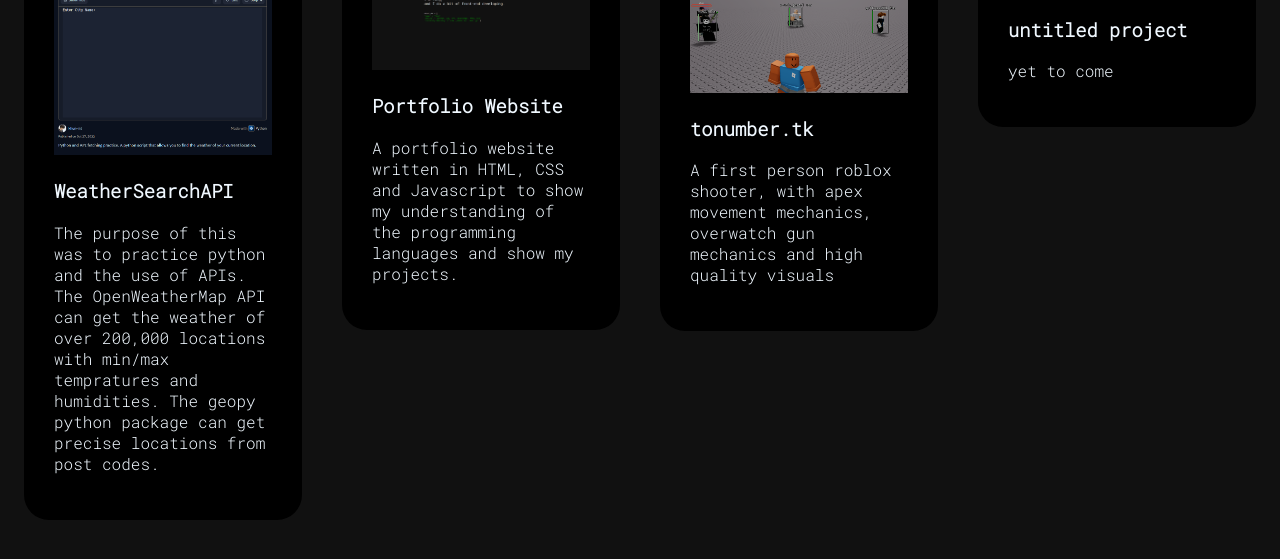
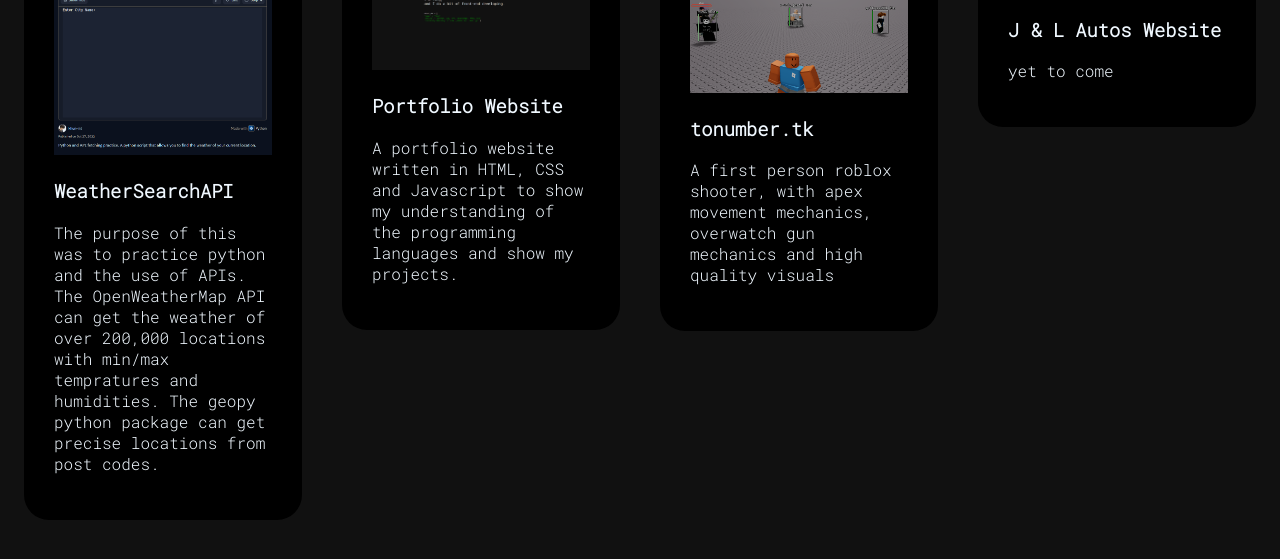
Before and after one commit to glowesp/web, a plain HTML site: page projects.html in a window 1280 px wide. Shown: the part 149-708 px from the top of the page. Drawn offline with Linux system fonts and the light colour scheme.

Commit message:
projects update

```diff
--- a/projects.html
+++ b/projects.html
@@ -49,7 +49,7 @@
     <div class="column">
       <div class="content">
         <img src="" alt="untitled project" style="width:100%">
-        <h3>untitled project</h3>
+        <h3>J & L Autos Website</h3>
         <p>yet to come</p>
       </div>
     </div>
```
